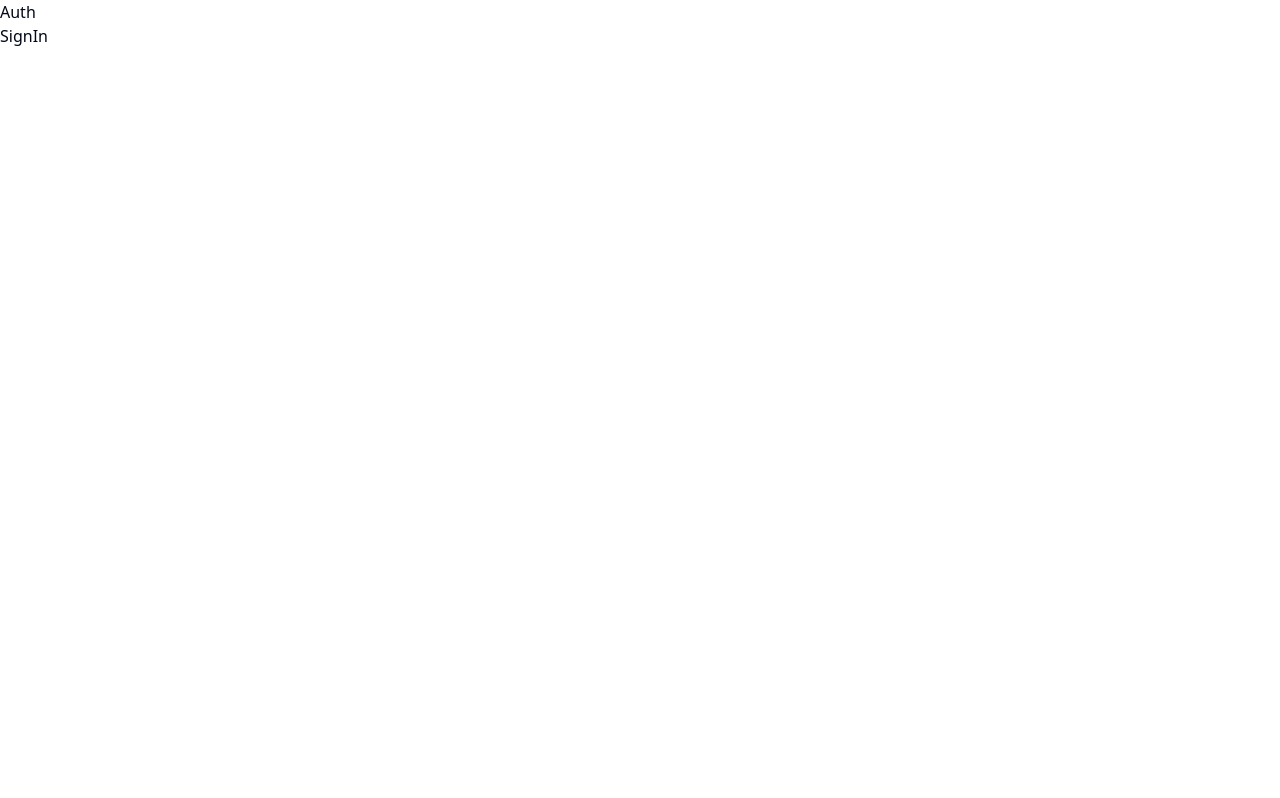
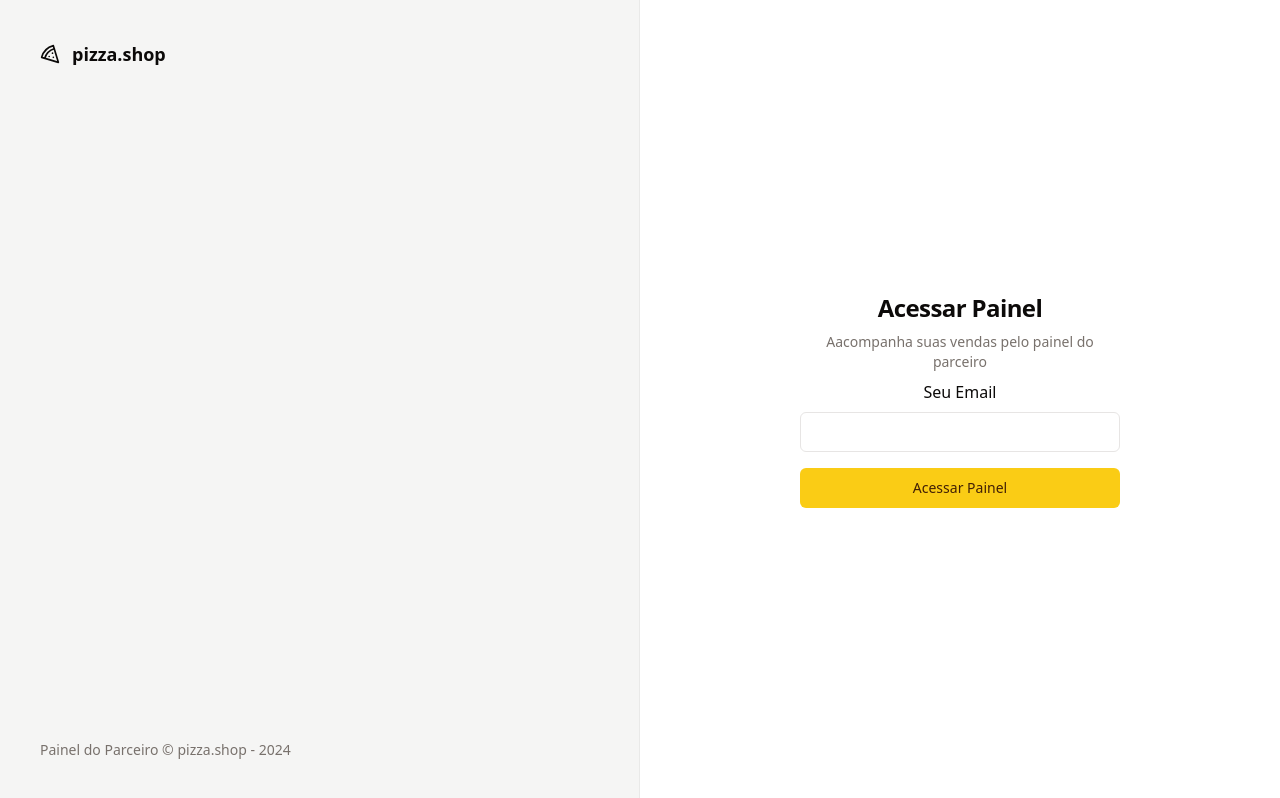
Before and after one commit to Texeraaa/pizzashop-web, a React (Vite) app: page /sign-in in a window 1280 px wide. Built offline with nearby package versions, Linux system fonts and the light colour scheme.

Commit message:
feat: pagina de login e mudando o tema

```diff
--- a/app/index.css
+++ b/app/index.css
@@ -3,66 +3,51 @@
 @tailwind utilities;
 
 @layer base {
+  @layer base {
     :root {
       --background: 0 0% 100%;
-      --foreground: 222.2 84% 4.9%;
-
+      --foreground: 20 14.3% 4.1%;
       --card: 0 0% 100%;
-      --card-foreground: 222.2 84% 4.9%;
-
+      --card-foreground: 20 14.3% 4.1%;
       --popover: 0 0% 100%;
-      --popover-foreground: 222.2 84% 4.9%;
-
-      --primary: 222.2 47.4% 11.2%;
-      --primary-foreground: 210 40% 98%;
-
-      --secondary: 210 40% 96.1%;
-      --secondary-foreground: 222.2 47.4% 11.2%;
-
-      --muted: 210 40% 96.1%;
-      --muted-foreground: 215.4 16.3% 46.9%;
-
-      --accent: 210 40% 96.1%;
-      --accent-foreground: 222.2 47.4% 11.2%;
-
+      --popover-foreground: 20 14.3% 4.1%;
+      --primary: 47.9 95.8% 53.1%;
+      --primary-foreground: 26 83.3% 14.1%;
+      --secondary: 60 4.8% 95.9%;
+      --secondary-foreground: 24 9.8% 10%;
+      --muted: 60 4.8% 95.9%;
+      --muted-foreground: 25 5.3% 44.7%;
+      --accent: 60 4.8% 95.9%;
+      --accent-foreground: 24 9.8% 10%;
       --destructive: 0 84.2% 60.2%;
-      --destructive-foreground: 210 40% 98%;
-
-      --border: 214.3 31.8% 91.4%;
-      --input: 214.3 31.8% 91.4%;
-      --ring: 222.2 84% 4.9%;
-
+      --destructive-foreground: 60 9.1% 97.8%;
+      --border: 20 5.9% 90%;
+      --input: 20 5.9% 90%;
+      --ring: 20 14.3% 4.1%;
       --radius: 0.5rem;
     }
 
     .dark {
-      --background: 222.2 84% 4.9%;
-      --foreground: 210 40% 98%;
-
-      --card: 222.2 84% 4.9%;
-      --card-foreground: 210 40% 98%;
-
-      --popover: 222.2 84% 4.9%;
-      --popover-foreground: 210 40% 98%;
-
-      --primary: 210 40% 98%;
-      --primary-foreground: 222.2 47.4% 11.2%;
-
-      --secondary: 217.2 32.6% 17.5%;
-      --secondary-foreground: 210 40% 98%;
-
-      --muted: 217.2 32.6% 17.5%;
-      --muted-foreground: 215 20.2% 65.1%;
-
-      --accent: 217.2 32.6% 17.5%;
-      --accent-foreground: 210 40% 98%;
-
+      --background: 20 14.3% 4.1%;
+      --foreground: 60 9.1% 97.8%;
+      --card: 20 14.3% 4.1%;
+      --card-foreground: 60 9.1% 97.8%;
+      --popover: 20 14.3% 4.1%;
+      --popover-foreground: 60 9.1% 97.8%;
+      --primary: 47.9 95.8% 53.1%;
+      --primary-foreground: 26 83.3% 14.1%;
+      --secondary: 12 6.5% 15.1%;
+      --secondary-foreground: 60 9.1% 97.8%;
+      --muted: 12 6.5% 15.1%;
+      --muted-foreground: 24 5.4% 63.9%;
+      --accent: 12 6.5% 15.1%;
+      --accent-foreground: 60 9.1% 97.8%;
       --destructive: 0 62.8% 30.6%;
-      --destructive-foreground: 210 40% 98%;
-
-      --border: 217.2 32.6% 17.5%;
-      --input: 217.2 32.6% 17.5%;
-      --ring: 212.7 26.8% 83.9%;
+      --destructive-foreground: 60 9.1% 97.8%;
+      --border: 12 6.5% 15.1%;
+      --input: 12 6.5% 15.1%;
+      --ring: 35.5 91.7% 32.9%;
+    }
   }
 }
 
--- a/package.json
+++ b/package.json
@@ -10,6 +10,7 @@
     "preview": "vite preview"
   },
   "dependencies": {
+    "@radix-ui/react-label": "^2.0.2",
     "@radix-ui/react-slot": "^1.0.2",
     "class-variance-authority": "^0.7.0",
     "clsx": "^2.1.0",
--- /dev/null
+++ b/src/components/ui/input.tsx
@@ -0,0 +1,25 @@
+import * as React from 'react'
+
+import { cn } from '@/lib/utils'
+
+export interface InputProps
+  extends React.InputHTMLAttributes<HTMLInputElement> {}
+
+const Input = React.forwardRef<HTMLInputElement, InputProps>(
+  ({ className, type, ...props }, ref) => {
+    return (
+      <input
+        type={type}
+        className={cn(
+          'flex h-10 w-full rounded-md border border-input bg-background px-3 py-2 text-sm ring-offset-background file:border-0 file:bg-transparent file:text-sm file:font-medium placeholder:text-muted-foreground focus-visible:outline-none focus-visible:ring-2 focus-visible:ring-ring focus-visible:ring-offset-2 disabled:cursor-not-allowed disabled:opacity-50',
+          className,
+        )}
+        ref={ref}
+        {...props}
+      />
+    )
+  },
+)
+Input.displayName = 'Input'
+
+export { Input }
--- /dev/null
+++ b/src/components/ui/label.tsx
@@ -0,0 +1,24 @@
+import * as LabelPrimitive from '@radix-ui/react-label'
+import { cva, type VariantProps } from 'class-variance-authority'
+import * as React from 'react'
+
+import { cn } from '@/lib/utils'
+
+const labelVariants = cva(
+  'text-sm font-medium leading-none peer-disabled:cursor-not-allowed peer-disabled:opacity-70',
+)
+
+const Label = React.forwardRef<
+  React.ElementRef<typeof LabelPrimitive.Root>,
+  React.ComponentPropsWithoutRef<typeof LabelPrimitive.Root> &
+    VariantProps<typeof labelVariants>
+>(({ className, ...props }, ref) => (
+  <LabelPrimitive.Root
+    ref={ref}
+    className={cn(labelVariants(), className)}
+    {...props}
+  />
+))
+Label.displayName = LabelPrimitive.Root.displayName
+
+export { Label }
--- a/src/pages/_layouts/auth.tsx
+++ b/src/pages/_layouts/auth.tsx
@@ -1,11 +1,20 @@
+import { Pizza } from 'lucide-react'
 import { Outlet } from 'react-router-dom'
 
 export function AuthLayout() {
   return (
-    <div>
-      <h1>Auth</h1>
+    <div className="grid min-h-screen grid-cols-2">
+      <div className="flex h-full flex-col justify-between border-r border-foreground/5 bg-muted p-10 text-muted-foreground">
+        <div className="flex items-center gap-3 text-lg text-foreground">
+          <Pizza className="h-5 w-5" />
+          <span className="font-semibold">pizza.shop</span>
+        </div>
+        <footer className="text-sm">
+          Painel do Parceiro &copy; pizza.shop - {new Date().getFullYear()}
+        </footer>
+      </div>
 
-      <div>
+      <div className="flex flex-col items-center justify-center">
         <Outlet />
       </div>
     </div>
--- a/src/pages/auth/sign-in.tsx
+++ b/src/pages/auth/sign-in.tsx
@@ -1,10 +1,35 @@
+import { Label } from '@radix-ui/react-label'
 import { Helmet } from 'react-helmet-async'
+
+import { Button } from '@/components/ui/button'
+import { Input } from '@/components/ui/input'
 
 export function SignIn() {
   return (
     <>
       <Helmet title="Login" />
-      <h1>SignIn</h1>
+      <div className="p-8">
+        <div className="flex w-[320px] flex-col justify-center gap-6">
+          <div className="flex flex-col gap-2 text-center">
+            <h1 className="text-2xl font-semibold tracking-tight">
+              Acessar Painel
+            </h1>
+            <p className="text-sm text-muted-foreground">
+              Aacompanha suas vendas pelo painel do parceiro
+            </p>
+            <form className="space-y-4">
+              <div className="space-y-2">
+                <Label htmlFor="email">Seu Email</Label>
+                <Input id="email" type="email" />
+              </div>
+              <Button className="w-full" type="submit">
+                {' '}
+                Acessar Painel
+              </Button>
+            </form>
+          </div>
+        </div>
+      </div>
     </>
   )
 }
```
Also changed, not shown: src/components/ui/button.tsx (+21 -21 lines), tailwind.config.js (+5 -5 lines), 1 other file (tests, documents, lock files or other folders). Lines whose indentation alone changed are shown as unchanged.
